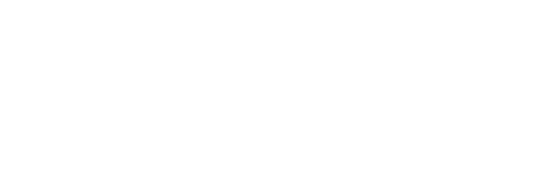
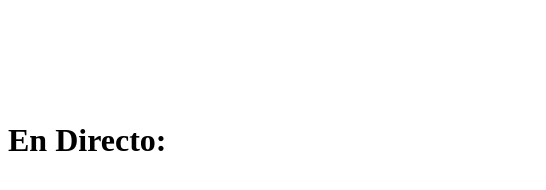
Before and after one commit to estebancespedes/visualizadorF1, a plain HTML site: page index.html in a window 1280 px wide. Shown: the full height of the page, 0-546 px from the left. Drawn offline with Linux system fonts and the light colour scheme.

Commit message:
agregar encabezado "En Directo" y ajustar estilo de alineación

```diff
--- a/index.html
+++ b/index.html
@@ -10,6 +10,7 @@
     </head>
     <body>
         <div class="box">
+            <h1 class = "endirecto">En Directo:</h1>
             <script type='text/javascript'> width=1280, height=720, channel='hgfxhgh7', g='1';</script>
             <script type='text/javascript' src='https://hd.halftime.top/static/scripts/hucaster.js'></script>
         </div>
--- a/style.css
+++ b/style.css
@@ -7,3 +7,6 @@
 .box{
     text-align: center;
 }
+.endirecto{
+    text-align: left;
+}
```
